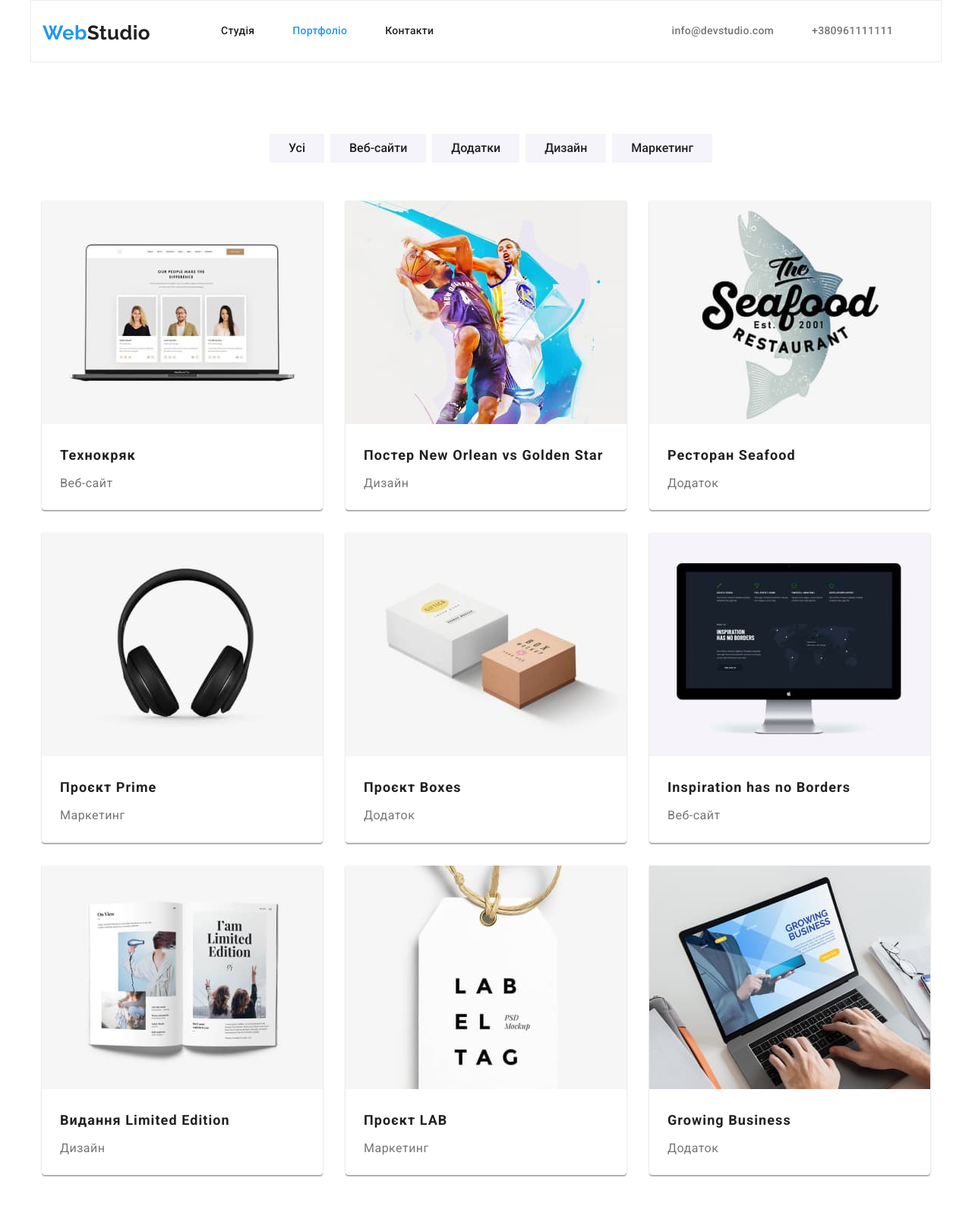
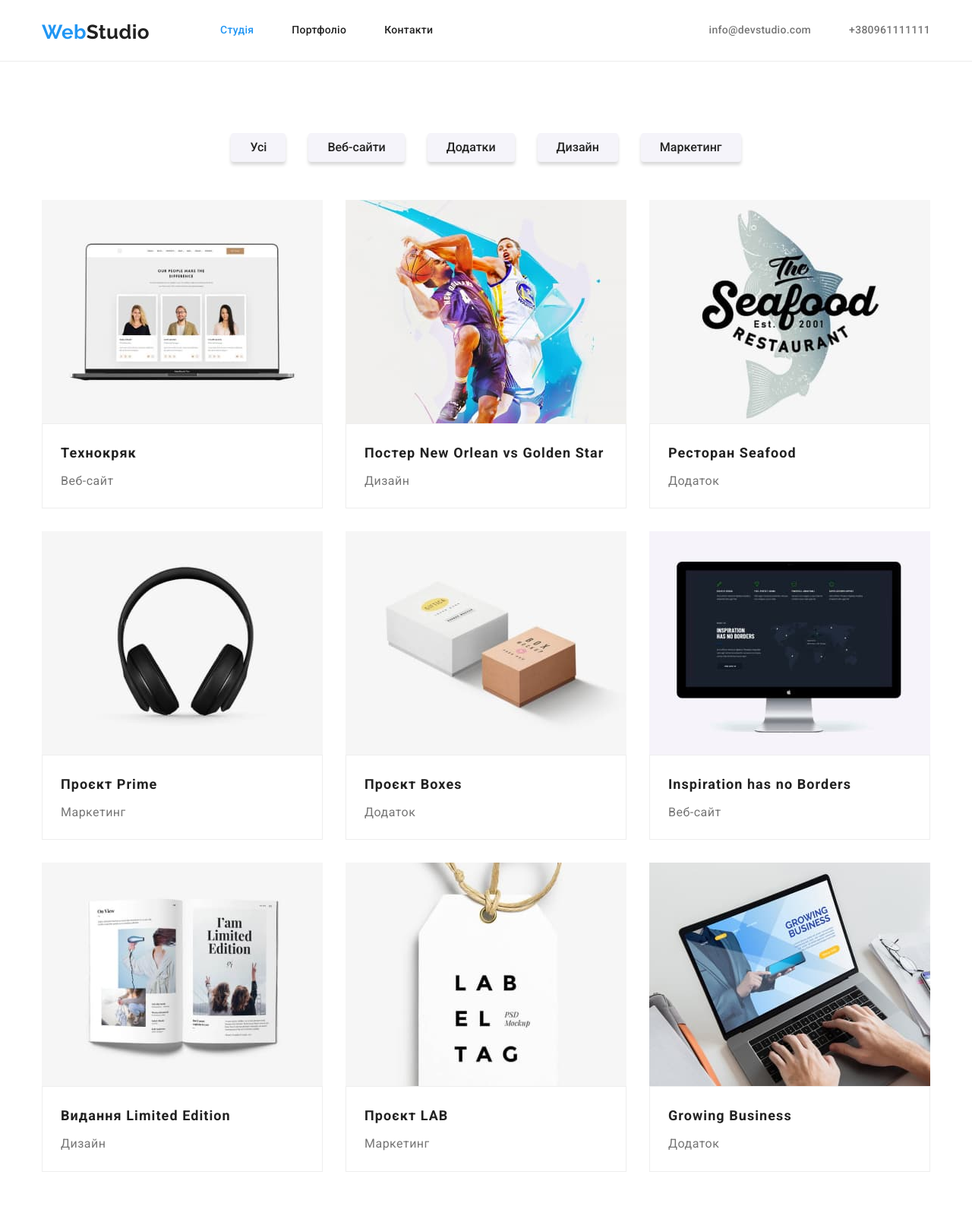
Before and after one commit to SneydzeR/goit-markup-hw-031, a plain HTML site: page portfolio.html in a window 1280 px wide. Shown: the top 1600 px of the page at 76% size. Drawn offline with nearby package versions, Linux system fonts and the light colour scheme.

Commit message:
Фінальний

```diff
--- a/css/styles.css
+++ b/css/styles.css
@@ -36,11 +36,12 @@ body {
     padding-right: 20px;
 }
 .page-header {
-    width: 1200px;
-    border: 1px solid rgba(236, 236, 236, 1) ;
-    margin: auto;
+    border-bottom: 1px solid rgba(236, 236, 236, 1) ;
+
 }
-
+.page-header>.container{
+       display: flex;
+}
 /*Main-nav*/
 
 .main-nav {
@@ -95,7 +96,7 @@ body {
     margin-left: 93px;
 }
 .site-nav .item {
-    margin-right: 50px;
+    margin-right: 0px;
 }
 .site-nav .item:not(:last-child) {
     margin-right: 50px;
@@ -138,7 +139,7 @@ body {
     margin-left: auto;
 }
 .contact-nav .item {
-    margin-right: 50px;
+    margin-right: 0px;
 }
 .contact-nav .item:not(:last-child) {
     margin-right: 50px;
@@ -199,9 +200,9 @@ h1,h2,h3 { margin: 0px;
 }
 .features-list .item {
     width: 270px;
-    margin-left: 30px;
+    margin-left: 0px;
 }
-.features-list.title:not(:first-child) {
+.features-list .item:not(:first-child) {
     margin-left: 30px;
 }
 
@@ -239,9 +240,8 @@ h1,h2,h3 { margin: 0px;
     display: block;
     list-style: none;
 }
-
 .our-list .item {
-    margin-right: 30px;
+    margin-right: 0px;
 }
 .our-list .item:not(:last-child) {
     margin-right: 30px;
@@ -283,18 +283,16 @@ h1,h2,h3 { margin: 0px;
     text-align: center;
 }
 .work-platform {
-    margin-right: 30px;
+    margin-right: 0px;
 }
 .work-platform:not(:last-child) {
     margin-right: 30px;
 }
 .work-platform .title {
     margin-top: 0px;
-    margin-bottom: 10px;
 }
 .work-platform .text {
     margin-top: 0px;
-    margin-bottom: 30px;
 }
 .work-list .text{
     color: var(--primary-text-color);
@@ -307,12 +305,23 @@ h1,h2,h3 { margin: 0px;
 .team-list .title {
     margin-bottom: 10px;
 }
+.portal {
+    padding-top: 30px;
+}
+.portal .text {
+    margin: 0px;
+}
 
 /*Button*/
 
 .button {
     font-family: inherit;
 }
+.site-works .links {
+    box-shadow: 0px 4px 4px rgba(0, 0, 0, 0.15);
+    border-radius: 4px;
+}
+
 .button .links:hover,
 .button .links:focus {
     background-color : var(--super-blue-color);
@@ -373,6 +382,7 @@ h1,h2,h3 { margin: 0px;
     letter-spacing: 0.02em;
     text-decoration: none;
 }
+
 .logo-link {
     margin: 0px;
     padding-bottom: 20px;
@@ -393,6 +403,7 @@ h1,h2,h3 { margin: 0px;
 
 .port {
     padding-bottom: 94px;
+    padding-top: 94px;
 
 }
 .works-title {
@@ -436,16 +447,15 @@ h1,h2,h3 { margin: 0px;
 }
 .site-works .list {
     display: flex;
+    justify-content: center;
     margin-bottom: 50px;
-    padding-top: 94px;
     align-items: center;
-    margin-left: 300px;
 }
 .site-works .item {
-    margin-right: 8px;
+    margin-right: 0px;
 }
-.site.work .item:not(:last-child) {
-    margin-right: 8px;
+.site-works .item.item:not(:last-child) {
+    margin-right: 30px;
 }
 .project-list {
     display: flex;
@@ -458,25 +468,17 @@ h1,h2,h3 { margin: 0px;
     margin-right: -30px;
 }
 .project-list .item {
+    margin-bottom: 30px;
     margin-right: 30px;
-    margin-bottom: 30px;
     width: 370px;
-    box-shadow: 0px 1px 3px rgba(0, 0, 0, 0.12), 0px 1px 1px rgba(0, 0, 0, 0.14), 0px 2px 1px rgba(0, 0, 0, 0.2);
-    border-radius: 0px 0px 4px 4px;
     padding: 0px;
 }
-.hor {
+    .hor {
     text-decoration: none;
 }
 .card-content {
-    padding-left: 24px;
-    padding-bottom: 20px;
-    padding-top: 20px;
-}
-.project-list .item:nth-child(3n) {
-
-}
-.project-list .item:nth-last-child(-n +3 ) {
+    padding: 20px 24px;
+    border: 1px solid rgba(238, 238, 238, 1)
 
 }
 .works-title {
@@ -513,8 +515,6 @@ h1,h2,h3 { margin: 0px;
     font-size: 26px;
     line-height: 1.19;
     text-decoration: none;
-
-    padding-top: 25px;
   }
   .logof-link {
     margin: 0px;
--- a/portfolio.html
+++ b/portfolio.html
@@ -13,18 +13,20 @@
 </head>
 <body>
     <header class="page-header">
-        <nav class="container main-nav">
-            <a href="./index.html" class="logo-link">Web<span class="logo-header">Studio</span></a>
-            <ul class="site-nav list">
-                <li class="item"><a href="./index.html" class="link">Студія</a></li>
-                <li class="item"><a href="./portfolio.html" class="link current">Портфоліо</a></li>
-                <li class="item"><a href="#" class="link">Контакти</a></li>
-            </ul>
+        <div class="container">
+            <nav class="main-nav">
+                <a class="logo-link" href="./index.html" lang="en">Web<span class="logo-header">Studio</span></a>
+                <ul class="site-nav list">
+                    <li class="item"><a href="./index.html" class="link current">Студія</a></li>
+                    <li class="item"><a href="./portfolio.html" class="link">Портфоліо</a></li>
+                    <li class="item"><a href="#" class="link">Контакти</a></li>
+                </ul>
+            </nav>
             <ul class="contact-nav list">
                 <li class="item"><a href="mailto:info@devstudio.com" class="link">info@devstudio.com</a></li>
                 <li class="item"><a href="tel:+380961111111" class="link">+380961111111</a></li>
             </ul>
-        </nav>
+        </div>
     </header>
     <main>
         <section class="port">
@@ -51,7 +53,7 @@
             <ul class="project-list">
                 <li class="item">
                     <a class="hor" href="">
-                    <img class="card-image" src="images/imgportfolio.jpg" alt="Фото приклад Веб-сайту Технокряк" width="370"/>
+                    <img class="card-image" src="images/imgportfolio.jpg" alt="Фото приклад Веб-сайту Технокряк" width="370" style="display:block"/>
                     <div class="card-content">
                         <h2 class="works-title">Технокряк</h2>
                         <p class="works-text">Веб-сайт</p>
@@ -60,7 +62,7 @@
                 </li>
                 <li class="item">
                     <a class="hor" href="">
-                    <img class="card-image" src="images/img1portfolio.jpg" alt="Фото приклад дизайну Постер New Orlean vs Golden Star" width="370"/>
+                    <img class="card-image" src="images/img1portfolio.jpg" alt="Фото приклад дизайну Постер New Orlean vs Golden Star" width="370" style="display:block"/>
                     <div class="card-content">
                         <h2 class="works-title">Постер New Orlean vs Golden Star</h2>
                         <p class="works-text">Дизайн</p>
@@ -69,7 +71,7 @@
                 </li>
                 <li class="item">
                     <a class="hor" href="">
-                    <img class="card-image" src="images/img2portfolio.jpg" alt="Фото приклад додатку Ресторан Seafood" width="370"/>
+                    <img class="card-image" src="images/img2portfolio.jpg" alt="Фото приклад додатку Ресторан Seafood" width="370" style="display:block"/>
                     <div class="card-content">
                         <h2 class="works-title">Ресторан Seafood</h2>
                         <p class="works-text">Додаток</p>
@@ -79,7 +81,7 @@
                 </li>
                 <li class="item">
                     <a class="hor" href="">
-                    <img class="card-image" src="images/img3portfolio.jpg" alt="Фото приклад проєкт Prime" width="370"/>
+                    <img class="card-image" src="images/img3portfolio.jpg" alt="Фото приклад проєкт Prime" width="370" style="display:block"/>
                     <div class="card-content">
                         <h2 class="works-title">Проєкт Prime</h2>
                         <p class="works-text">Маркетинг</p>
@@ -88,7 +90,7 @@
                 </li>
                 <li class="item">
                     <a class="hor" href="">
-                    <img class="card-image" src="images/img4portfolio.jpg" alt="Фото приклад додатку Проєкт Boxes" width="370"/>
+                    <img class="card-image" src="images/img4portfolio.jpg" alt="Фото приклад додатку Проєкт Boxes" width="370" style="display:block"/>
                     <div class="card-content">
                         <h2 class="works-title">Проєкт Boxes</h2>
                         <p class="works-text">Додаток</p>
@@ -97,7 +99,7 @@
                 </li>
                 <li class="item">
                     <a class="hor" href="">
-                    <img class="card-image" src="images/img5portfolio.jpg" alt="Фото приклад Веб-сайт Inspiration has no Borders" width="370"/>
+                    <img class="card-image" src="images/img5portfolio.jpg" alt="Фото приклад Веб-сайт Inspiration has no Borders" width="370" style="display:block"/>
                     <div class="card-content">
                     <h2 class="works-title">Inspiration has no Borders</h2>
                     <p class="works-text">Веб-сайт</p>
@@ -106,7 +108,7 @@
                 </li>
                 <li class="item">
                     <a class="hor" href="">
-                    <img class="card-image" src="images/img6portfolio.jpg" alt="Фото приклад дизайну Видання Limited Edition" width="370"/>
+                    <img class="card-image" src="images/img6portfolio.jpg" alt="Фото приклад дизайну Видання Limited Edition" width="370" style="display:block"/>
                     <div class="card-content">
                     <h2 class="works-title">Видання Limited Edition</h2>
                     <p class="works-text">Дизайн</p>
@@ -115,7 +117,7 @@
                 </li>
                 <li class="item">
                     <a class="hor" href="">
-                    <img class="card-image" src="images/img7portfolio.jpg" alt="Фото приклад маркетингу Проєкт LAB" width="370"/>
+                    <img class="card-image" src="images/img7portfolio.jpg" alt="Фото приклад маркетингу Проєкт LAB" width="370" style="display:block"/>
                     <div class="card-content">
                     <h2 class="works-title">Проєкт LAB</h2>
                     <p class="works-text">Маркетинг</p>
@@ -124,7 +126,7 @@
                 </li>
                 <li class="item">
                     <a class="hor" href="">
-                    <img class="card-image" src="images/img8portfolio.jpg" alt="Фото приклад додатку Growing Business" width="370"/>
+                    <img class="card-image" src="images/img8portfolio.jpg" alt="Фото приклад додатку Growing Business" width="370" style="display:block"/>
                     <div class="card-content">
                     <h2 class="works-title">Growing Business</h2>
                     <p class="works-text">Додаток</p>
@@ -137,7 +139,7 @@
     </main>
     <footer class="contact-list">
     <div class="container">
-        <a href="./index.html" class="logo-link">Web<span class="logo-studio">Studio</span></a>
+        <a href="./index.html" class="logof-link">Web<span class="logo-studio">Studio</span></a>
         <address class="keys">
             <ul class="contact-foot list">
                 <li><a href="https://goo.gl/maps/CPtrU1FHBa2aNyZL9" class="map-link" target="_blank" rel="noopener noreferrer nofollow">м. Київ, пр-т Лесі Українки, 26</a></li>
```
Also changed, not shown: index.html (+12 -2 lines).
